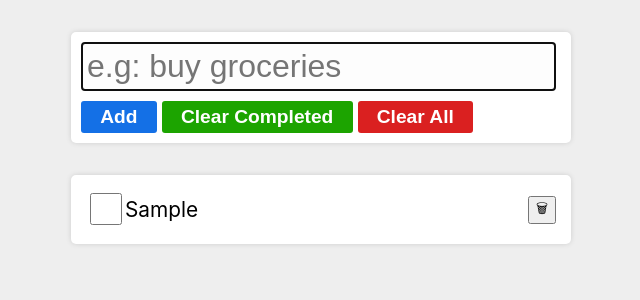
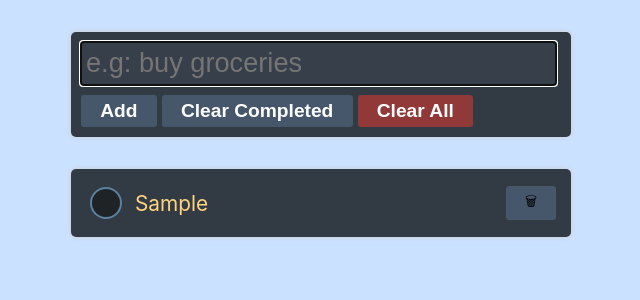
Before and after one commit to idontreallywolf/react-learn-todolist, a React (Create React App) app: page / in a window 1280 px wide. Both pictures are taken after typing "Sample" into the empty fields and a click on the button "Add". Shown: the top 300 px of the page, without its empty margins (319-959 px from the left). Built offline with nearby package versions, Linux system fonts and the light colour scheme.

Commit message:
re-design

```diff
--- a/src/App.js
+++ b/src/App.js
@@ -39,7 +39,7 @@ function App() {
             <input ref={ todoItemName } onKeyUp={ actionPressKey } type="text" placeholder="e.g: buy groceries"/>
             <div>
                 <button className='button button-blue'  onClick={ actionAddItem   }>Add</button>
-                <button className='button button-green' onClick={ actionClearDone }>Clear Completed</button>
+                <button className='button button-blue'  onClick={ actionClearDone }>Clear Completed</button>
                 <button className='button button-red'   onClick={ actionClearAll  }>Clear All</button>
             </div>
         </div>
--- a/src/Todo.js
+++ b/src/Todo.js
@@ -6,7 +6,7 @@ export default function Todo({ todo, toggle, deleteItem }) {
 
     return <label>
                 <div className='todo-element'>
-                    <span><input type='checkbox' checked={ todo.isDone } onChange={ toggleBox }/></span>
+                    <span class="checkbox-container"><input type='checkbox' checked={ todo.isDone } onChange={ toggleBox }/></span>
                     <div className='todo-name'>
                         <span>{ todo.name }</span>
                         <button onClick={ deleteTodo }>🗑</button>
--- a/src/css/App.css
+++ b/src/css/App.css
@@ -19,13 +19,15 @@
 }
 
 .controls > input {
-    font-size: 2em;
+    font-size: 1.7em;
     padding: 5px;
     border-radius: 3px;
     margin-right: 5px;
-    border: 1px solid var(--border-input);
+    border: 0px;
+    margin-bottom: 10px;
+    border-bottom: 1px solid var(--border-input);
     background: var(--bg-input);
-    margin-bottom: 10px;
+    color: var(--color-input);
 }
 
 .button {
@@ -43,3 +45,6 @@
 .button-blue  { background: var(--bg-btn-blue);  }
 .button-green { background: var(--bg-btn-green); }
 .button-red   { background: var(--bg-btn-red);   }
+
+.button-blue:hover  { background: var(--bg-btn-blue-hover);  }
+.button-red:hover   { background: var(--bg-btn-red-hover);   }
--- a/src/css/index.css
+++ b/src/css/index.css
@@ -1,15 +1,19 @@
 :root {
-    --bg-primary:  #fff;
-    --bg-secondary:#eee;
-    --bg-input: #fdfdfd;
+    --bg-primary:  #323a44;
+    --bg-secondary:#cae1ff;
+    --bg-input: #363f4a;
+
+    --bg-list-element-hover: #414d5b;
 
     --box-shadow: #cecece;
 
-    --border-input:#f4f4f4;
+    --border-input:#282b2d;
 
-    --bg-btn-blue: #1470e6;
+    --bg-btn-blue: #46576c;    --bg-btn-blue-hover: #566a82;
     --bg-btn-green: #1ca400;
-    --bg-btn-red: #da2020;
+    --bg-btn-red: #913939;     --bg-btn-red-hover:  #a84f4f;
+
+    --color-input: #bfe0f2;
 }
 
 body {
@@ -27,6 +31,9 @@ code {
     monospace;
 }
 
+*       { -webkit-transition-duration: 0.2s; -moz-transition-duration: 0.2s; -o-transition-duration: 0.2s; transition-duration: 0.2s; }
+*:hover { -webkit-transition-duration:   0s; -moz-transition-duration:   0s; -o-transition-duration:   0s; transition-duration:   0s; }
+
 a:hover, button:hover, .link:hover, .button:hover {
     cursor: pointer;
 }
--- a/src/css/todoList.css
+++ b/src/css/todoList.css
@@ -4,13 +4,37 @@
 }
 
 .todo-element:hover {
-    background: var(--bg-secondary);
+    background: var(--bg-list-element-hover);
     cursor: pointer;
+}
+
+.checkbox-container {
+    display: flex;
+    position: relative;
 }
 
 input[type='checkbox'] {
     width: 32px;
     height: 32px;
+    background: #1f2326;
+    border: 2px solid #5c829f;
+    outline: none;
+    appearance: none;
+    border-radius: 50%;
+}
+
+input[type='checkbox']:checked {
+    background: #597183;
+    border: 1px solid #597183;
+}
+
+input[type='checkbox']:checked::after {
+    content: '\2714';
+    font-size: 23px;
+    position: absolute;
+    top: 5px;
+    left: 11px;
+    color: #323a44;
 }
 
 .todo-name {
@@ -19,4 +43,19 @@ input[type='checkbox'] {
     display: flex;
     align-items: center;
     justify-content: space-between;
+    padding-left: 10px;
+    color: #ffd481;
 }
+
+.todo-name button {
+    width: 50px;
+    padding: 5px;
+    border: 1px solid #485a68;
+    border-radius: 3px;
+    background: #46576c;
+}
+
+.todo-element:hover .todo-name > button {
+    background: #323a44;
+    border-color: transparent;
+}
```
